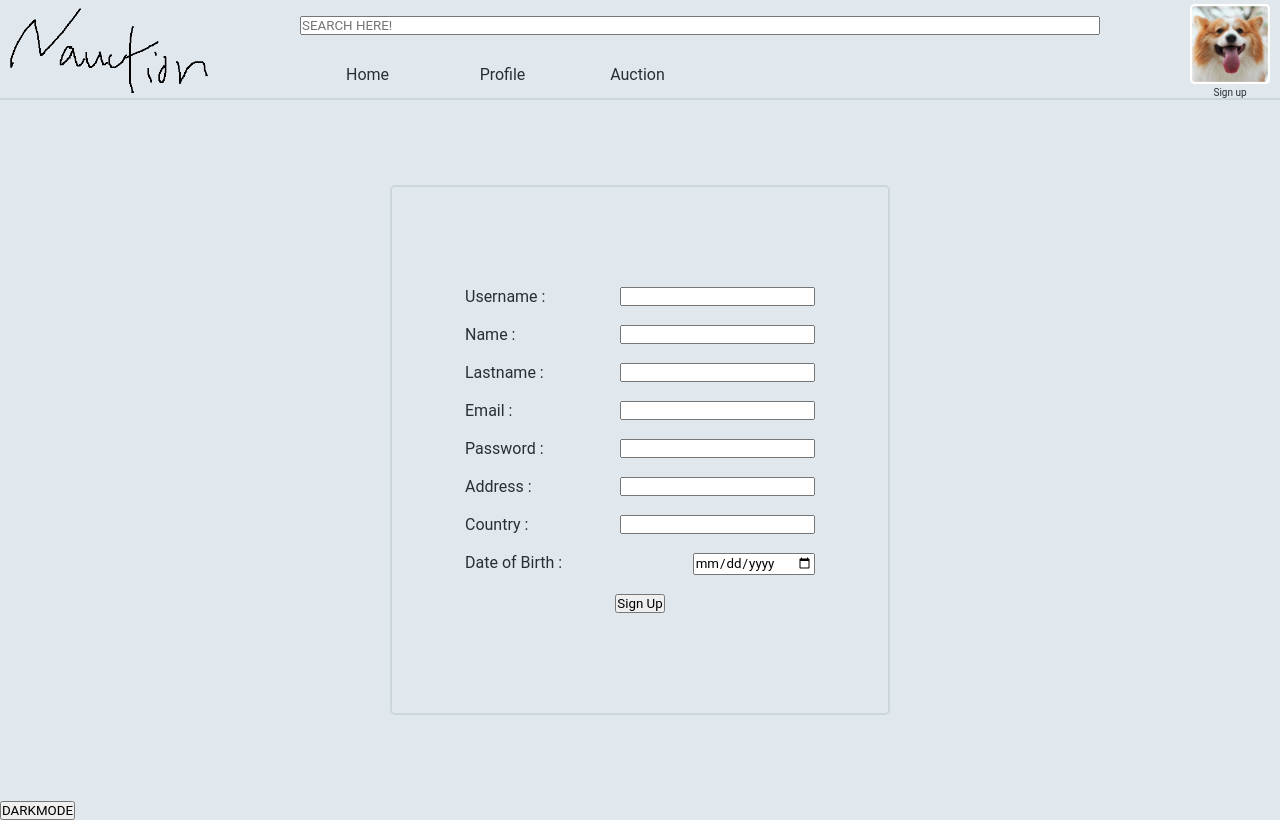
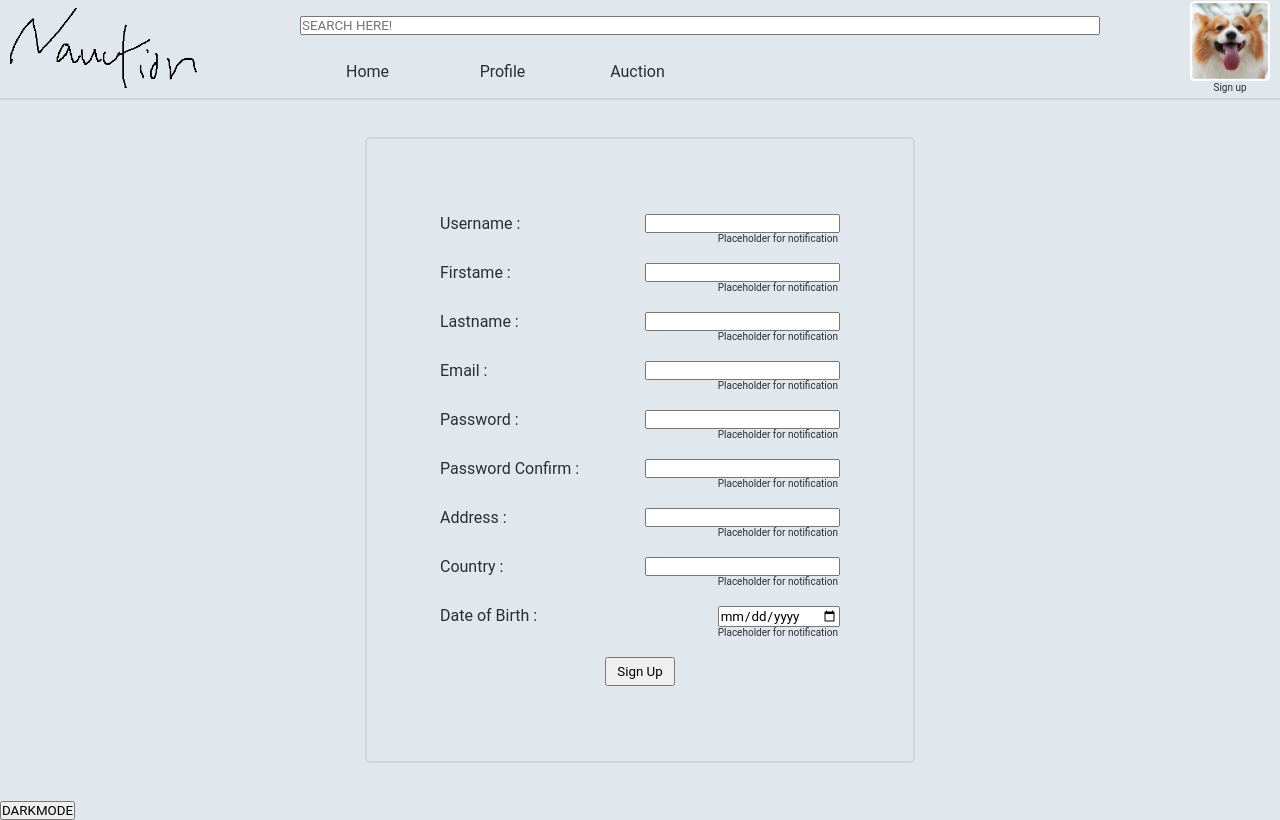
Before and after one commit to SakyunBuns/AuctionZone, a React (Vite) app in the folder dev/app/: page /SignupPage in a window 1280 px wide. Built offline with nearby package versions, Linux system fonts and the light colour scheme.

Commit message:
Updated SignupPage.jsx with placeholder for notice when making account

```diff
--- a/dev/app/src/Header.jsx
+++ b/dev/app/src/Header.jsx
@@ -20,7 +20,8 @@ export default function Header(props){
         gridTemplateRows: `${rowHeight}px 1fr`,
         gridTemplateColumns: `${logoWidth}px 1fr ${profileWidth}px`,
         columnGap: '50px',
-        borderBottom:`solid 2px ${props.palette.color2}`
+        borderBottom:`solid 2px ${props.palette.color2}`,
+        paddingBottom: '5px'
     }
 
     return (
--- a/dev/app/src/Navbar.jsx
+++ b/dev/app/src/Navbar.jsx
@@ -48,7 +48,8 @@ function NavbarLink(props){
     width: '100%',
     maxWidth: '125px',
     margin:'auto 5px',
-    transition:'.5s',
+    transition:'.75s',
+    cubicBezier:`(0.42, 0, 1.0, 1.0)`,
     color: `${props.palette.textColor}`,
     border: isHovered ? `1px solid ${props.palette.color3}` : `1px solid ${props.palette.color1}`,
     backgroundColor: isHovered ? `${props.palette.color2}` : `${props.palette.color1}`,
--- a/dev/app/src/SignupPage.jsx
+++ b/dev/app/src/SignupPage.jsx
@@ -2,35 +2,43 @@ import React from 'react'
 import { useState } from 'react'
 
 export default function SignupPage(props){
-    const [username, setUsername] = useState("")
-    const [name, setName] = useState("")
-    const [lastname, setLastname] = useState("")
-    const [email, setEmail] = useState("")
-    const [password, setPassword] = useState("")
-    const [address, setAddress] = useState("")
-    const [country, setCountry] = useState("")
-    const [dob, setDob] = useState("")
+
+    const [formData, setFormData] = useState(
+        {
+            username: "",
+            firstname: "",
+            lastname: "",
+            email: "",
+            password: "",
+            passwordVer: "",
+            address: "",
+            country: "",
+            dob: ""
+        }
+    )
+
+    console.log(formData)
+    const handleChange = (event) => {
+        const {username, firstname, lastname, email, password, passwordVer, address, country, dob} = event.target
+        setFormData(prevFormData => {
+            return {
+                ...prevFormData,
+                [event.target.name]: event.target.value
+            }
+        })
+    }
 
     const handleSubmit = (event) => {
       event.preventDefault()
     //INSERT DAO
 
-      //   console.log({
-    //     username,
-    //     name,
-    //     lastname,
-    //     email,
-    //     password,
-    //     address,
-    //     dob,
-    //   });
+     console.log(formData)
     };
 
     const formContainerStyle = {
         color: `${props.palette.textColor}`,
         border: `2px solid ${props.palette.color2}`
     }
-
 
 
 
@@ -41,75 +49,129 @@ export default function SignupPage(props){
             <p>Username : </p>
             <input
                 type="text"
-                value={username}
-                onChange={(event) => setUsername(event.target.value)}
+                name="username"
+                onChange={handleChange}
+                value={formData.username}
             />
             </label>
+            <div className='form--notification'>
+                Placeholder for notification
+            </div>
             <br />
+
             <label className='form--label'>
-            Name :
+            Firstame :
             <input
+                name="firstname"
                 type="text"
-                value={name}
-                onChange={(event) => setName(event.target.value)}
+                value={formData.firstname}
+                onChange={handleChange}
             />
             </label>
+            <div className='form--notification'>
+                Placeholder for notification
+            </div>
             <br />
+
             <label className='form--label'>
             Lastname :
             <input
+                name="lastname"
                 type="text"
-                value={lastname}
-                onChange={(event) => setLastname(event.target.value)}
+                value={formData.lastname}
+                onChange={handleChange}
             />
             </label>
+            <div className='form--notification'>
+                Placeholder for notification
+            </div>
             <br />
+
             <label className='form--label'>
             Email :
             <input
+                name="email"
                 type="email"
-                value={email}
-                onChange={(event) => setEmail(event.target.value)}
+                value={formData.email}
+                onChange={handleChange}
             />
             </label>
+            <div className='form--notification'>
+                Placeholder for notification
+            </div>
             <br />
+
             <label className='form--label'>
             Password :
             <input
+                name="password"
                 type="password"
-                value={password}
-                onChange={(event) => setPassword(event.target.value)}
+                value={formData.password}
+                onChange={handleChange}
             />
             </label>
+            <div className='form--notification'>
+                Placeholder for notification
+            </div>
             <br />
+
+            <label className='form--label'>
+            Password Confirm :
+            <input
+                name="passwordVer"
+                type="password"
+                value={formData.passwordVer}
+                onChange={handleChange}
+            />
+            </label>
+            <div className='form--notification'>
+                Placeholder for notification
+            </div>
+            <br />
+
             <label className='form--label'>
             Address :
             <input
+                name="address"
                 type="text"
-                value={address}
-                onChange={(event) => setAddress(event.target.value)}
+                value={formData.address}
+                onChange={handleChange}
             />
             </label>
+            <div className='form--notification'>
+                Placeholder for notification
+            </div>
             <br />
+
             <label className='form--label'>
             Country :
             <input
+                name="country"
                 type="text"
-                value={country}
-                onChange={(event) => setCountry(event.target.value)}
+                value={formData.country}
+                onChange={handleChange}
             />
             </label>
+            <div className='form--notification'>
+                Placeholder for notification
+            </div>
             <br />
+
             <label className='form--label'>
             Date of Birth :
             <input
+                name="dob"
                 type="date"
-                value={dob}
-                onChange={(event) => setDob(event.target.value)}
+                value={formData.dob}
+                onChange={handleChange}
             />
             </label>
+            <div className='form--notification'>
+                Placeholder for notification
+            </div>
             <br />
-            <button type="submit">Sign Up</button>
+
+            <button type="submit" style={{padding: `5px 10px`}}>Sign Up</button>
           </div>
       </form>
     );
--- a/dev/app/src/css/App.css
+++ b/dev/app/src/css/App.css
@@ -34,19 +34,27 @@ a{
 }
 
 .form--container{
-    padding: 100px;
-    width: 500px;
+    --formPadding: 75px;
+    --formWidth: 550px;
+    padding: var(--formPadding);
+    width: var(--formWidth);
     margin: auto;
     border-radius: 5px;
     display: flex;
     flex-direction: column;
-    justify-content: center;
     align-items: center;
+}
+
+.form--notification{
+    display: flex;
+    width: 100%;
+    font-size: 10px;
+    justify-content: flex-end;
 }
 
 .form--label{
     display: flex;
     flex-direction: row;
-    width: 350px;
+    width: calc(var(--formWidth) - 2*var(--formPadding));
     justify-content: space-between;
 }
```
